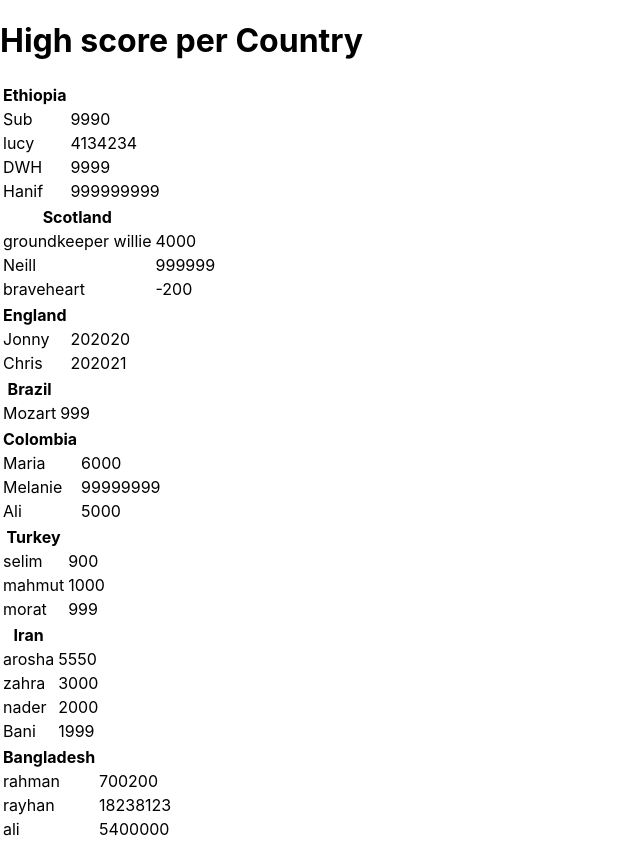
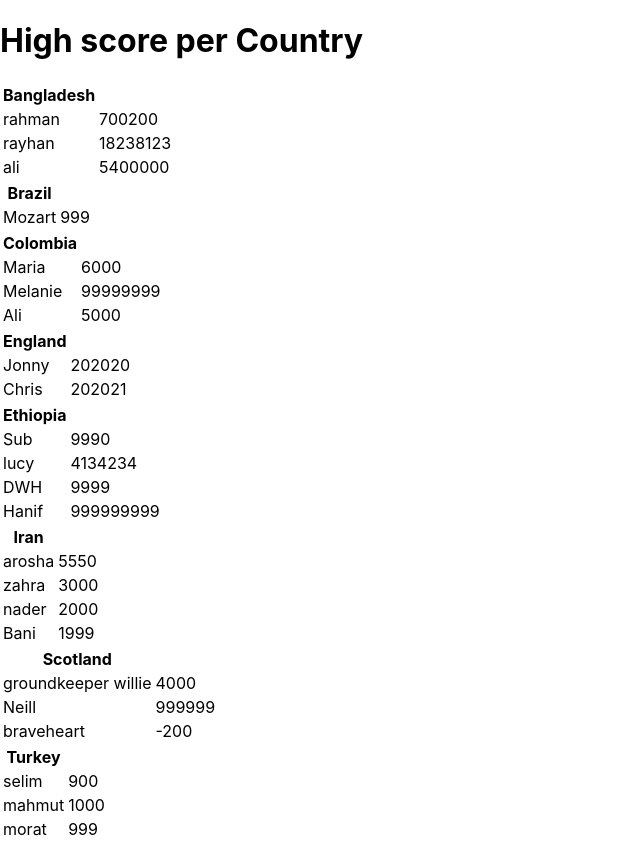
Before and after one commit to teniolao/high-scores-react, a React (Create React App) app: page / in a window 1280 px wide. Shown: the whole page, without its empty margins (0-640 px from the left). Built offline with nearby package versions, Linux system fonts and the light colour scheme.

Commit message:
lesson 2 complete
sort country names

```diff
--- a/src/Table.js
+++ b/src/Table.js
@@ -6,7 +6,9 @@ function Table() {
     <div>
       <h1>High score per Country</h1>
       <div>
-        {allCountryScores.map(({ name, scores }, index) => {
+        {allCountryScores
+          .sort((a, b) => a.name.localeCompare(b.name))
+          .map(({ name, scores }, index) => {
             return (
               <div key={index}>
                 <table>
```
Lines whose indentation alone changed are shown as unchanged.
